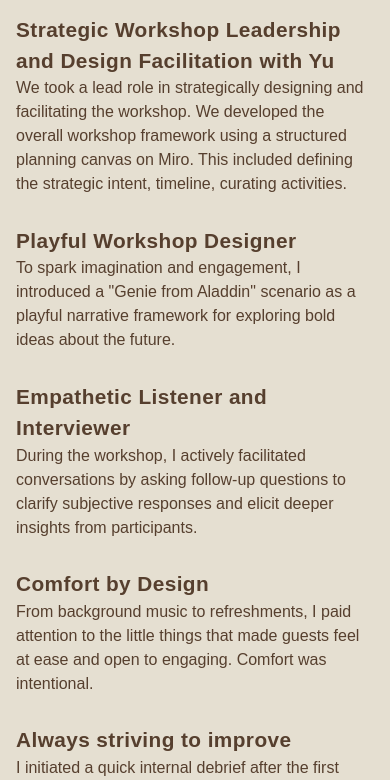
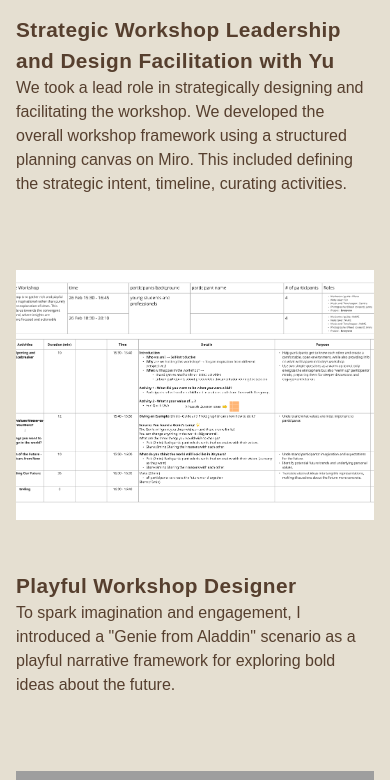
Before and after one commit to rinkun555/portfolio, a PHP site: page /future_metaphor.html in a window 390 px wide. Shown: the part 1309-2089 px from the top of the page. Run offline with PHP 8.4, Linux system fonts and the light colour scheme; some web fonts are replaced; grey boxes are pictures that could not be loaded.

Commit message:
metaphor page fix

```diff
--- a/future_metaphor.html
+++ b/future_metaphor.html
@@ -74,28 +74,54 @@
         <div class="section">
           <h2>MY ROLE</h2>
           <div class="my-role-list">
+            <div class="role-text">
               <h3 class="works_role_title">Strategic Workshop Leadership and Design Facilitation with Yu</h3>
               <p>We took a lead role in strategically designing and facilitating the workshop. We developed the overall workshop framework using a structured planning canvas on Miro. This included defining the strategic intent, timeline, curating activities.</p>
             </div>
+            <div class="image-wrapper">
+              <img src="img/future_metaphor01.png" alt="Miro Planning Workshop" class="project-image portrait zoomable">
+            </div>
+          </div>
 
           <div class="my-role-list">
+            <div class="role-text">
               <h3 class="works_role_title">Playful Workshop Designer</h3>
               <p>To spark imagination and engagement, I introduced a "Genie from Aladdin" scenario as a playful narrative framework for exploring bold ideas about the future.</p>
             </div>
+            <div class="image-wrapper">
+              <img src="img/future_metaphor03.JPG" alt="Genie from Aladdin" class="project-image landscape zoomable">
+            </div>
+          </div>
 
           <div class="my-role-list">
+            <div class="role-text">
               <h3 class="works_role_title">Empathetic Listener and Interviewer</h3>
               <p>During the workshop, I actively facilitated conversations by asking follow-up questions to clarify subjective responses and elicit deeper insights from participants.</p>
             </div>
+            <div class="image-wrapper">
+              <img src="img/future_metaphor05.JPG" alt="Explaining about concern over equity" class="project-image square zoomable">
+              <img src="img/future_metaphor07.JPG" alt="Explaining about concern over climate change" class="project-image square zoomable">
+            </div>
+          </div>
 
           <div class="my-role-list">
+            <div class="role-text">
               <h3 class="works_role_title">Comfort by Design</h3>
               <p>From background music to refreshments, I paid attention to the little things that made guests feel at ease and open to engaging. Comfort was intentional.</p>
             </div>
+            <div class="image-wrapper">
+              <img src="img/future_metaphor_atm.JPG" alt="Metaphor" class="project-image landscape zoomable">
+            </div>
+          </div>
 
           <div class="my-role-list">
+            <div class="role-text">
               <h3 class="works_role_title">Always striving to improve</h3>
               <p>I initiated a quick internal debrief after the first workshop. By identifying key gaps and suggesting actionable changes.</p>
+            </div>
+            <div class="image-wrapper">
+              <img src="img/future_metaphor8.JPG" alt="Metaphor" class="project-image portrait zoomable">
+            </div>
           </div>
         </div>
 
@@ -113,32 +139,6 @@
         </div>
       </div>
 
-        <!-- Right Column - Split into Two Image Galleries -->
-        <div class="images-container">
-            <div class="image-column main">
-                <div class="image-wrapper">
-                    <img src="img/future_metaphor01.JPG" alt="Explaining about concern over climate change" class="project-image portrait zoomable">
-                </div>
-                <div class="image-wrapper">
-                    <img src="img/future_metaphor02.JPG" alt="Metaphor" class="project-image landscape zoomable">
-                </div>
-                <div class="image-wrapper">
-                    <img src="img/future_metaphor06.JPG" alt="Metaphor" class="project-image square zoomable">
-                </div>
-            </div>
-
-            <div class="image-column secondary">
-                <div class="image-wrapper">
-                    <img src="img/future_metaphor03.JPG" alt="Introduction about metaphor how we can reframe" class="project-image square zoomable">
-                </div>
-                <div class="image-wrapper">
-                    <img src="img/future_metaphor04.JPG" alt="Metaphor" class="project-image landscape zoomable">
-                </div>
-                <div class="image-wrapper">
-                  <img src="img/future_metaphor05.JPG" alt="Metaphor" class="project-image portrait zoomable">
-              </div>
-            </div>
-        </div>
     </div> <!-- case-study-container end -->
 
     <div class="project-navigation">
--- a/styles.css
+++ b/styles.css
@@ -1240,6 +1247,60 @@ footer {
 		-webkit-transform: scale(1.02);
 		        transform: scale(1.02);
 }
+.work-page-common .my-role-list {
+		display: -webkit-box;
+		display: -ms-flexbox;
+		display: flex;
+		-webkit-box-orient: horizontal;
+		-webkit-box-direction: normal;
+		    -ms-flex-direction: row;
+		        flex-direction: row;
+		-webkit-box-pack: justify;
+		    -ms-flex-pack: justify;
+		        justify-content: space-between;
+		-webkit-box-align: start;
+		    -ms-flex-align: start;
+		        align-items: flex-start;
+		gap: 30px;
+		margin-bottom: 40px;
+}
+.work-page-common .my-role-list .role-text {
+		-webkit-box-flex: 1;
+		    -ms-flex: 1;
+		        flex: 1;
+		min-width: 45%;
+}
+.work-page-common .my-role-list .image-wrapper {
+		-webkit-box-flex: 1;
+		    -ms-flex: 1;
+		        flex: 1;
+		min-width: 45%;
+		display: -webkit-box;
+		display: -ms-flexbox;
+		display: flex;
+		-webkit-box-pack: center;
+		    -ms-flex-pack: center;
+		        justify-content: center;
+		-ms-flex-wrap: wrap;
+		    flex-wrap: wrap;
+		gap: 10px;
+		-webkit-box-align: start;
+		    -ms-flex-align: start;
+		        align-items: flex-start;
+}
+.work-page-common .my-role-list .image-wrapper img {
+		max-width: calc(50% - 5px);
+		height: 250px;
+		-o-object-fit: cover;
+		   object-fit: cover;
+}
+.work-page-common .my-role-list .image-wrapper img:only-child {
+		width: 100%;
+		max-width: 100%;
+		height: 250px;
+		-o-object-fit: cover;
+		   object-fit: cover;
+}
 .work-page-common .project-navigation {
 		max-width: 1200px;
 		margin: 4rem auto;
@@ -1311,6 +1372,24 @@ footer {
 				min-height: auto;
 				aspect-ratio: 1/1;
 		}
+		.work-page-common .my-role-list {
+				-webkit-box-orient: vertical;
+				-webkit-box-direction: normal;
+				    -ms-flex-direction: column;
+				        flex-direction: column;
+		}
+		.work-page-common .my-role-list .role-text,
+		.work-page-common .my-role-list .image-wrapper {
+				width: 100%;
+		}
+		.work-page-common .my-role-list .image-wrapper {
+				margin-top: 15px;
+		}
+		.work-page-common .my-role-list .image-wrapper img {
+				max-width: 100%;
+				height: auto;
+				margin-bottom: 10px;
+		}
 }
 
 /* レスポンシブスタイルをグローバルに移動 */
--- a/styles.scss
+++ b/styles.scss
@@ -548,9 +548,8 @@ h3 {
       &:last-child {
         margin-bottom: 0;
       }
-    }
 
-    .project-image {
+      img {
         width: 100%;
         object-fit: cover;
         display: block;
@@ -591,6 +590,15 @@ h3 {
           grid-column: span 1;
           aspect-ratio: 1/1;
           height: 200px;
+        }
+      }
+
+      // 1枚だけの場合はフルサイズ表示
+      img:only-child {
+        width: 100%; // 幅を100%に明示的に設定
+        max-width: 100%;
+        height: 250px;
+        object-fit: cover; // アスペクト比を維持しながら領域いっぱいに表示
       }
     }
   }
@@ -1032,6 +1040,44 @@ footer {
     }
   }
 
+  .my-role-list {
+    display: flex;
+    flex-direction: row;
+    justify-content: space-between;
+    align-items: flex-start;
+    gap: 30px;
+    margin-bottom: 40px;
+
+    .role-text {
+      flex: 1;
+      min-width: 45%;
+    }
+
+    .image-wrapper {
+      flex: 1;
+      min-width: 45%;
+      display: flex;
+      justify-content: center;
+      flex-wrap: wrap; // 複数画像の折り返しを可能に
+      gap: 10px; // 画像間のスペース
+      align-items: flex-start; // 上部から配置開始
+
+      img {
+        max-width: calc(50% - 5px); // 2枚の画像がある場合、幅を約半分に
+        height: 250px; // PC表示での固定高さを設定
+        object-fit: cover; // アスペクト比を維持しながら領域を埋める
+      }
+
+      // 1枚だけの場合はフルサイズ表示
+      img:only-child {
+        width: 100%; // 幅を100%に明示的に設定
+        max-width: 100%;
+        height: 250px;
+        object-fit: cover; // アスペクト比を維持しながら領域いっぱいに表示
+      }
+    }
+  }
+
   .project-navigation {
     max-width: 1200px;
     margin: 4rem auto;
@@ -1099,6 +1145,25 @@ footer {
         }
       }
     }
+
+    .my-role-list {
+      flex-direction: column;
+
+      .role-text,
+      .image-wrapper {
+        width: 100%;
+      }
+
+      .image-wrapper {
+        margin-top: 15px;
+
+        img {
+          max-width: 100%; // モバイル表示では画像を縦に積み重ね
+          height: auto; // モバイル表示では高さを自動調整に戻す
+          margin-bottom: 10px;
+        }
+      }
+    }
   }
 }
 
```
Also changed, not shown: other parts of styles.css (+15 -8 lines), img/about_food.JPG (deleted), img/future_metaphor01.png (added), 3 other files. Lines whose indentation alone changed are shown as unchanged.
